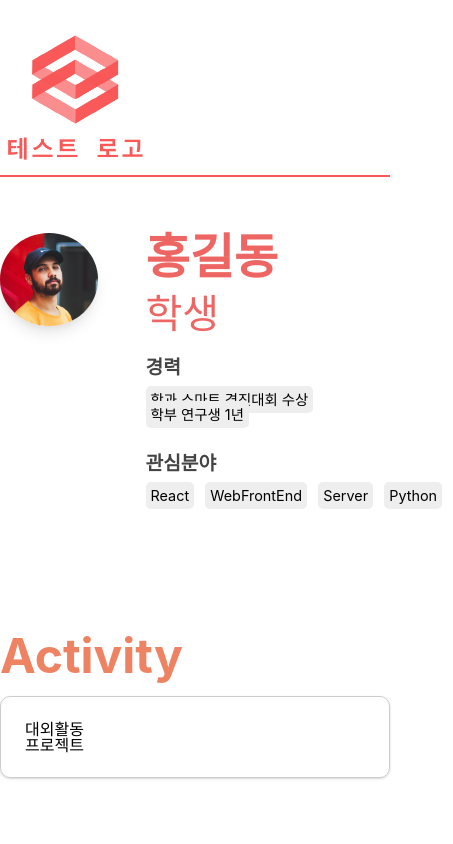
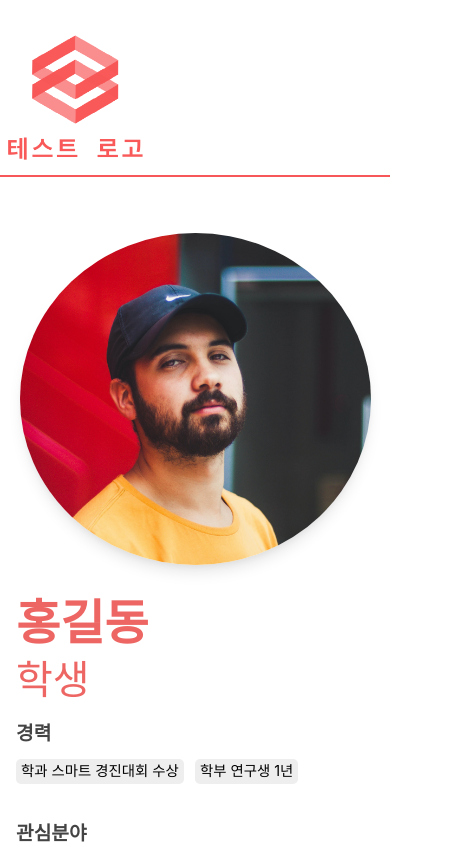
Before and after one commit to zaehuun/SSUKET-PUNCH, a React (Create React App) app in the folder front-end/: page /member in a window 390 px wide. Shown: the top 844 px of the page, 453 px wide, since content can reach past the window. Built offline with nearby package versions, Linux system fonts and the light colour scheme.

Commit message:
modify responsive section

```diff
--- a/front-end/src/pages/Member/Member.css
+++ b/front-end/src/pages/Member/Member.css
@@ -7,6 +7,10 @@
 #member header img {
   width: 150px;
   cursor: pointer;
+}
+
+#member .profile .profile-img {
+  text-align: center;
 }
 
 #member .profile .profile-img img {
@@ -34,7 +38,7 @@
 }
 
 #member .profile .profile-info h3 {
-  margin-bottom: 1rem;
+  margin-bottom: 0.5rem;
   font-weight: 600;
   font-size: 1.2em;
   color: #444;
@@ -46,8 +50,10 @@
 }
 
 #member .profile .profile-info p span {
+  margin: 0.5rem 0;
   margin-right: 0.7rem;
   padding: 5px;
+  display: inline-block;
   border-radius: 5px;
   background-color: #eee;
 }
@@ -124,3 +130,21 @@
   width: 25%;
   padding: 1rem 0;
 }
+
+@media (max-width: 769px) {
+  #member .profile .col-3 {
+    width: 100%;
+  }
+
+  #member .profile .col-9 {
+    width: 100%;
+  }
+
+  #member .profile .profile-img img {
+    width: 90%;
+  }
+
+  #member .profile .profile-info {
+    padding: 0 1rem;
+  }
+}
```
